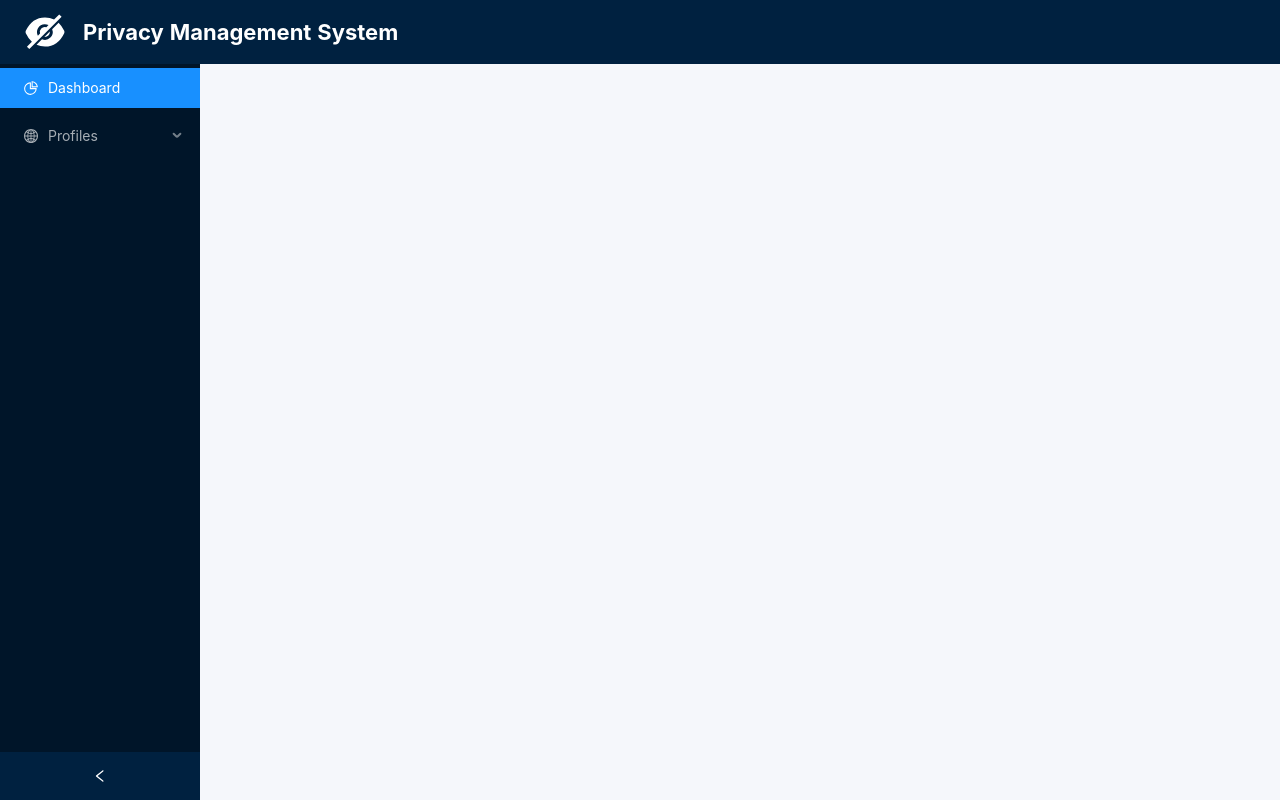
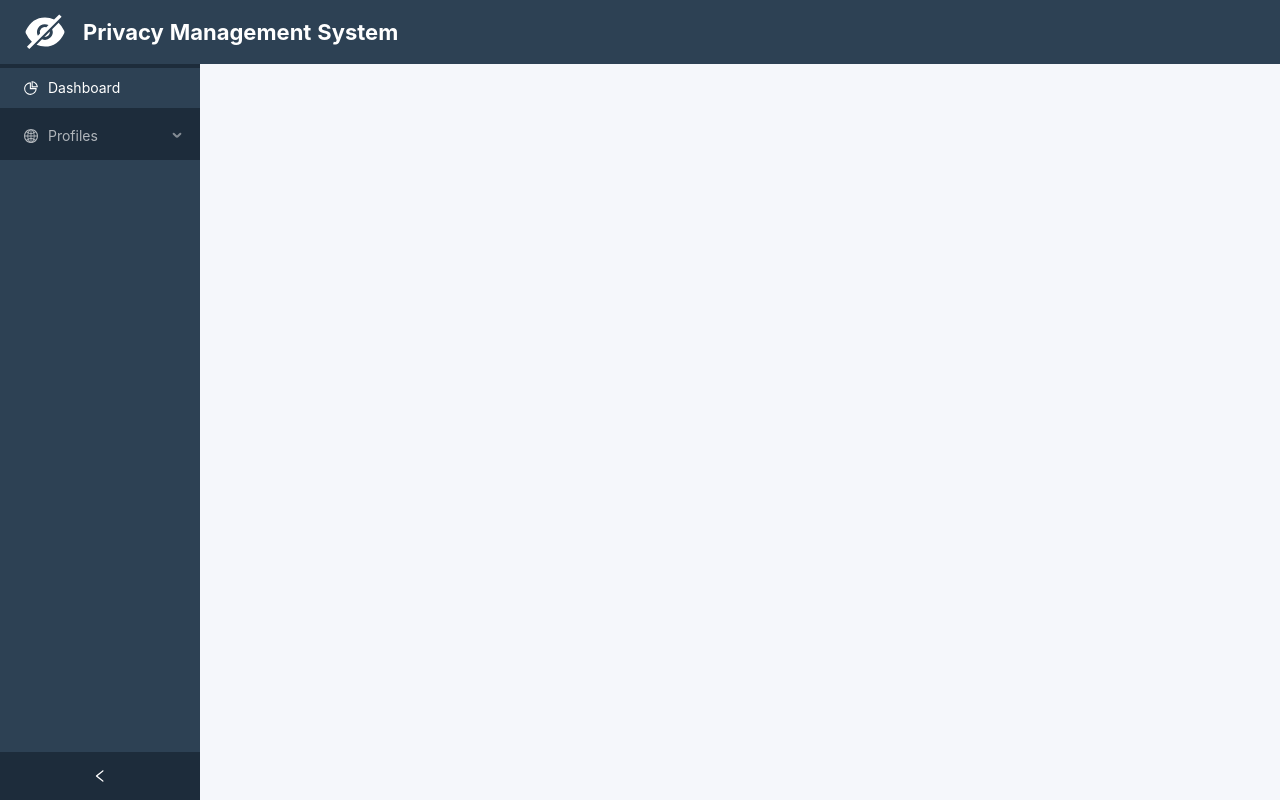
Before and after one commit to ajish-lal/Cookie-Consent, a React (Create React App) app in the folder cookie-consent-admin/: page / in a window 1280 px wide. Built offline with nearby package versions, Linux system fonts and the light colour scheme.

Commit message:
pushing style changes for navbar

```diff
--- a/cookie-consent-admin/src/Components/NavMenu/NavMenu.js
+++ b/cookie-consent-admin/src/Components/NavMenu/NavMenu.js
@@ -52,7 +52,7 @@ class NavMenu extends Component {
               collapsible
               collapsed={this.state.collapsed}
               onCollapse={this.onCollapse}
-              style={{ position: 'fixed', minHeight: '100vh', zIndex: '9999', marginTop: 64 }}
+              style={{ position: 'fixed', minHeight: '100vh', zIndex: '9999', marginTop: 64, backgroundColor: '#2d4154' }}
             >
               <Menu theme="dark" defaultSelectedKeys={this.state.currentPath} mode="inline">
                 <Menu.Item key="/dashboard" icon={<PieChartOutlined />}>
--- a/cookie-consent-admin/src/Components/NavMenu/NavMenu.scss
+++ b/cookie-consent-admin/src/Components/NavMenu/NavMenu.scss
@@ -1,6 +1,6 @@
 .logo {
     padding-left: 25px;
-    background: #002140;
+    background: #2d4154;
 }
 .app-name {
     font-size: 22px;
@@ -8,3 +8,12 @@
     padding-left: 18px;
     color: white;
 }
+.ant-layout-sider-trigger {
+    background: #1d2c3b;
+}
+.ant-menu.ant-menu-dark, .ant-menu-dark .ant-menu-sub, .ant-menu.ant-menu-dark .ant-menu-sub {
+    background: #1d2c3b;
+}
+.ant-menu-dark.ant-menu-dark:not(.ant-menu-horizontal) .ant-menu-item-selected {
+    background-color: #2d4154;
+}
```
